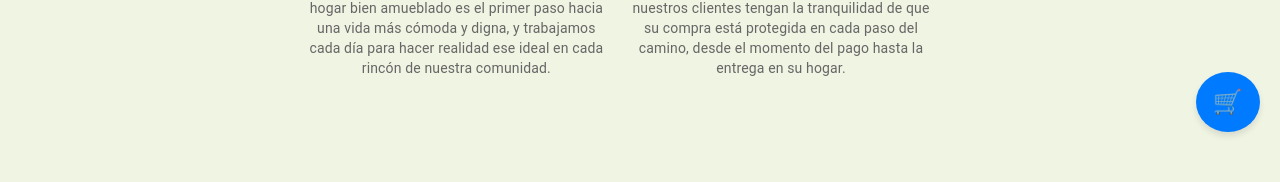
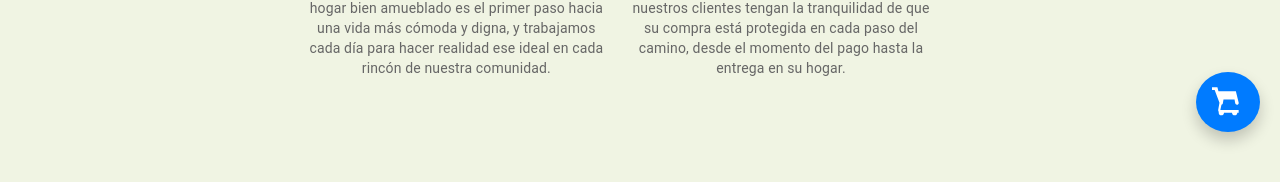
Before and after one commit to smoppthie/Mossan-Front, a React (Create React App) app: page /about in a window 1280 px wide. Shown: the part 648-830 px from the top of the page. Built offline with nearby package versions, Linux system fonts and the light colour scheme.

Commit message:
Cambio diseño carrito

```diff
--- a/src/components/FloatingCartButton.js
+++ b/src/components/FloatingCartButton.js
@@ -37,17 +37,31 @@ const FloatingCartButton = () => {
     borderRadius: '50%',
     width: 60,
     height: 60,
-          backgroundColor: '#007bff',
-          color: '#fff',
+    backgroundColor: '#007bff', // Color azul más llamativo
+    color: '#fff', // Color blanco del ícono y texto
     display: 'flex',
     alignItems: 'center',
     justifyContent: 'center',
-          boxShadow: '0 4px 6px rgba(0,0,0,0.1)',
+    boxShadow: '0 8px 15px rgba(0, 0, 0, 0.2)', // Sombra más visible
     fontSize: 24,
+    transition: 'transform 0.2s, background-color 0.2s', // Transición suave
+    '&:hover': {
+      backgroundColor: '#005bb5', // Color más oscuro al pasar el cursor
+      transform: 'scale(1.1)', // Aumenta ligeramente el tamaño
+    },
   }}
 >
-        🛒
+  <svg
+    xmlns="http://www.w3.org/2000/svg"
+    viewBox="0 0 24 24"
+    fill="white" // Color blanco para el ícono
+    width="32px"
+    height="32px"
+  >
+    <path d="M7 18c-1.1 0-2 .9-2 2s.9 2 2 2 2-.9 2-2-.9-2-2-2zm10 0c-1.1 0-2 .9-2 2s.9 2 2 2 2-.9 2-2-.9-2-2-2zM7.11 14c.49 0 .91-.33.98-.81l.54-2.99h8.28l.5 2.82c.12.63.67 1.07 1.3 1.07.73 0 1.34-.61 1.34-1.34 0-.06-.01-.11-.02-.17L17.9 4H4.84L4.06 1H0v2h2l3.6 9.59-.95 5.29c-.09.51.03 1.04.33 1.46.3.42.76.66 1.26.66H20v-2H6.42c-.04 0-.08-.02-.11-.06-.03-.03-.04-.08-.03-.12L7.11 14z" />
+  </svg>
 </Button>
+
 
       {/* Drawer para el carrito */}
       <Drawer anchor="right" open={isCartOpen} onClose={toggleCart(false)}>
```
Lines whose indentation alone changed are shown as unchanged.
